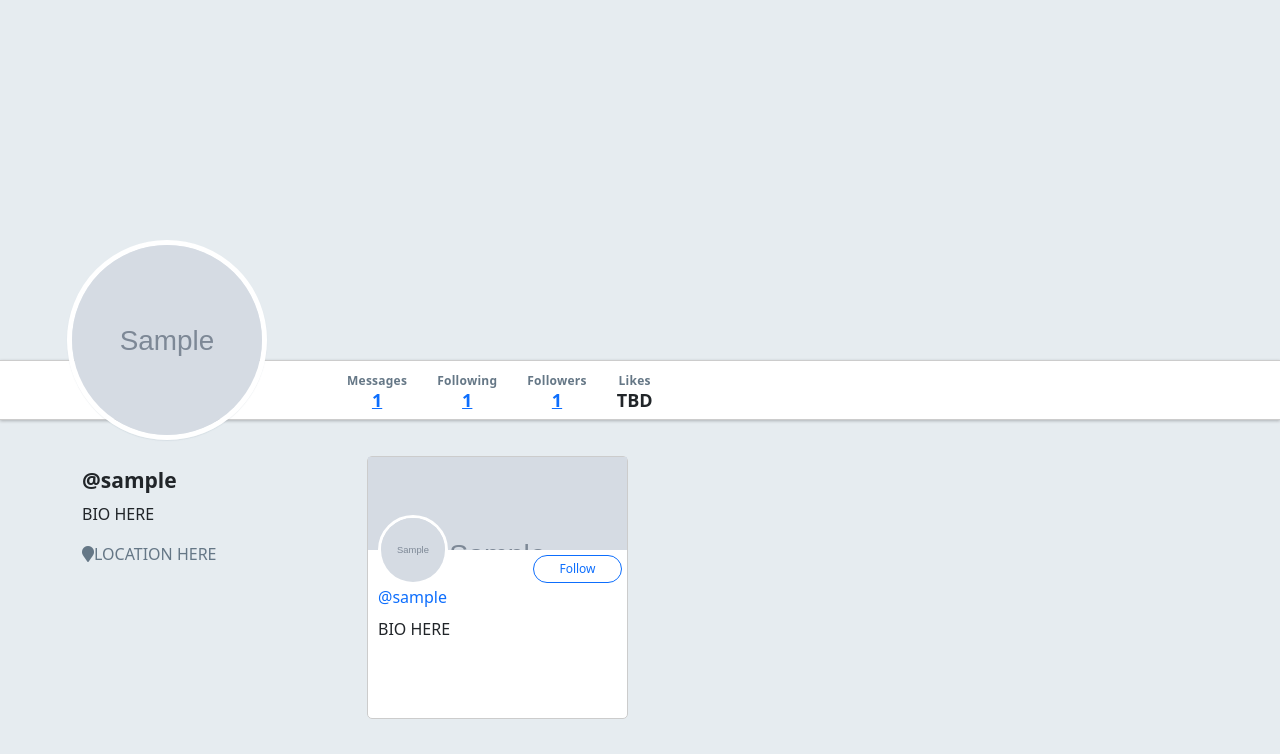
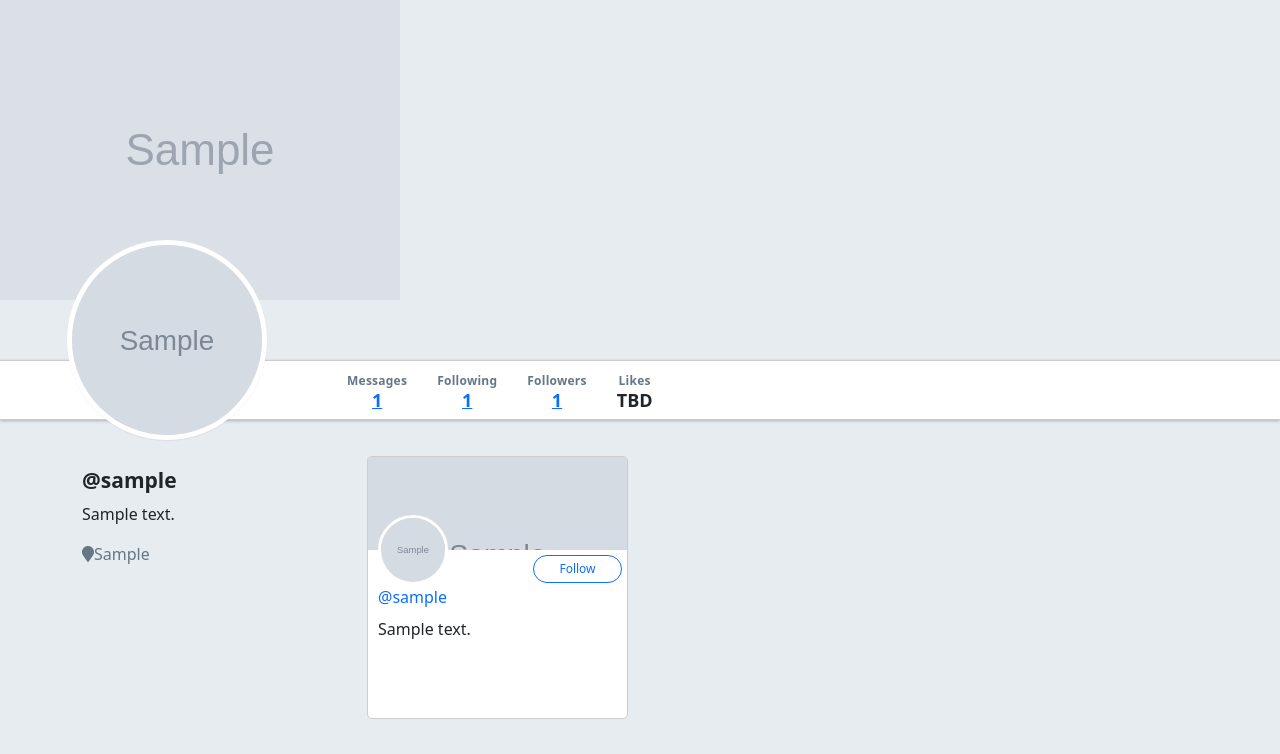
Before and after one commit to Kimberly-Lin/flask-warbler, a Flask app: template templates/users/followers.html in a window 1280 px wide. Shown: the part 46-800 px from the top of the page. Run offline with Flask 2, Linux system fonts and the light colour scheme; the template is opened without the code that fills it: values that come from a table or form of the project are taken from there, others are empty; tables that the repository leaves empty hold one stand-in row (values such as "Sample post"); grey boxes marked "Sample" are stand-in pictures; some libraries are stand-ins or nearby versions.

Commit message:
fixed the bio info for the followers, following, and user_list pages, and added bio, location, and header image for a specific user's page. Header image height needs to be fixed.

```diff
--- a/static/stylesheets/style.css
+++ b/static/stylesheets/style.css
@@ -7,6 +7,11 @@ body {
 body.error-404 {
   background-color: #1da1f2;
 }
+
+/* #banner-img {
+  max-width: 100%;
+  height: auto;
+} */
 
 .form-control {
   margin-bottom: 20px;
--- a/templates/users/detail.html
+++ b/templates/users/detail.html
@@ -2,7 +2,10 @@
 
 {% block content %}
 
-  <div id="warbler-hero" class="full-width"></div>
+  <div id="warbler-hero" class="full-width">
+    <img class="img-fluid" src="{{user.header_image_url}}" alt="Banner image for {{ user.username }}" id="banner-img">
+    <!-- FIXME: make image honor parent div size -->
+  </div>
   <img src="{{ user.image_url }}" alt="Image for {{ user.username }}" id="profile-avatar">
   <div class="row full-width">
     <div class="container">
@@ -58,8 +61,8 @@
   <div class="row">
     <div class="col-sm-3">
       <h4 id="sidebar-username">@{{ user.username }}</h4>
-      <p>BIO HERE</p>
-      <p class="user-location"><span class="fa fa-map-marker"></span>LOCATION HERE</p>
+      <p>{{ user.bio }}</p>
+      <p class="user-location"><span class="fa fa-map-marker"></span>{{ user.location }}</p>
     </div>
 
     {% block user_details %}
--- a/templates/users/followers.html
+++ b/templates/users/followers.html
@@ -35,7 +35,7 @@
 
               </div>
 
-              <p class="card-bio">BIO HERE</p>
+              <p class="card-bio">{{ follower.bio }}</p>
             </div>
           </div>
         </div>
--- a/templates/users/following.html
+++ b/templates/users/following.html
@@ -31,7 +31,7 @@
                 {% endif %}
 
               </div>
-              <p class="card-bio">BIO HERE</p>
+              <p class="card-bio">{{ followed_user.bio }}</p>
             </div>
           </div>
         </div>
--- a/templates/users/index.html
+++ b/templates/users/index.html
@@ -39,7 +39,7 @@
                     {% endif %}
 
                   </div>
-                  <p class="card-bio">BIO HERE</p>
+                  <p class="card-bio">{{ user.bio }}</p>
                 </div>
               </div>
             </div>
```
